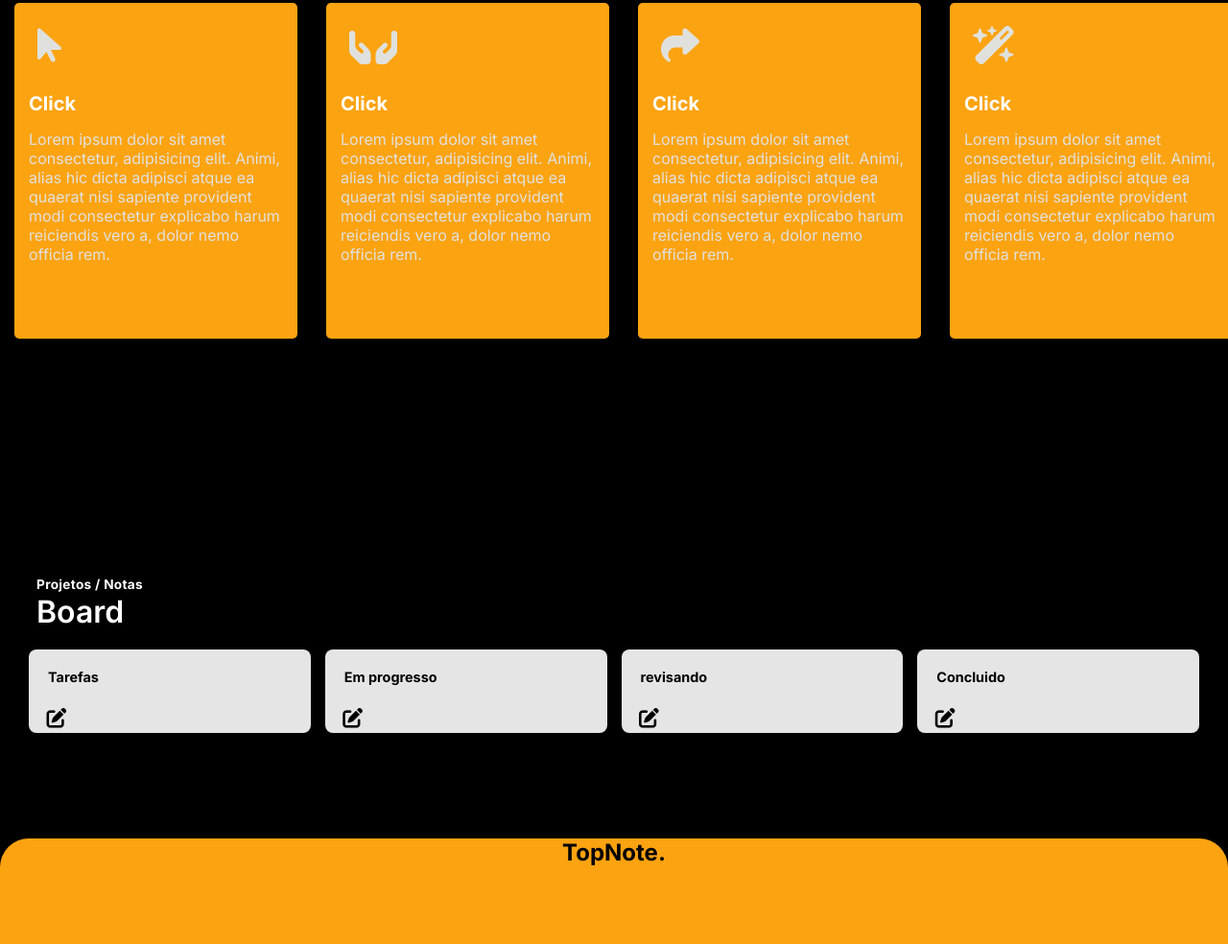
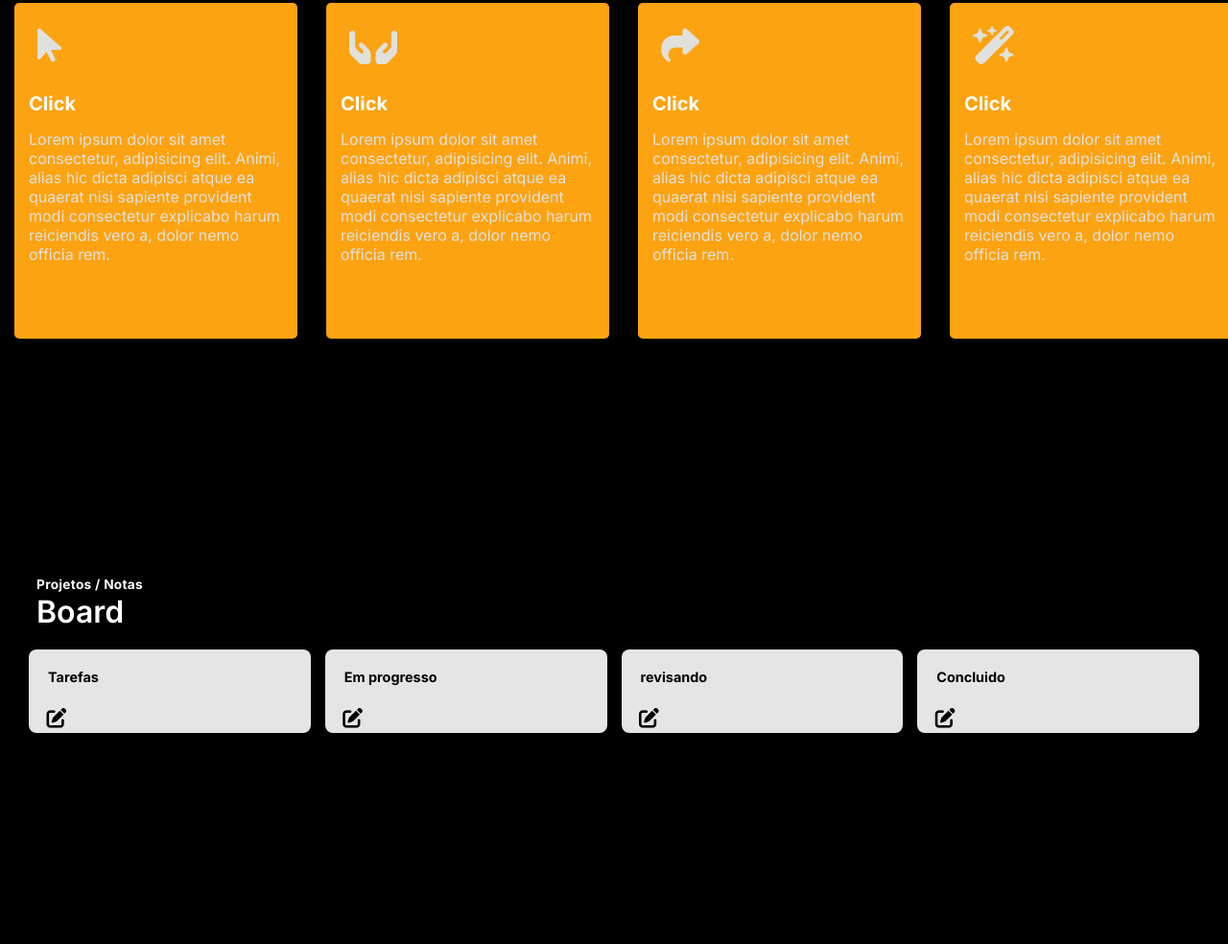
Before and after one commit to BrandonOficial/TopNote, a plain HTML site: page index.html in a window 1280 px wide. Shown: the part 952-1936 px from the top of the page at 96% size. After the commit the page ends 1826 px from the top, so only its background shows below. Drawn offline with nearby package versions, Linux system fonts and the light colour scheme.

Commit message:
Update index.html

```diff
--- a/index.html
+++ b/index.html
@@ -140,12 +140,6 @@
         </section>
       </section>
     </main>
-
-    <footer>
-        <div class="footer-f">
-            <h2>TopNote.</h2>
-        </div>
-    </footer>
     <!-- swiper CSS-->
     <script src="https://cdnjs.cloudflare.com/ajax/libs/Swiper/11.0.5/swiper-bundle.min.js"></script>
     <script src="script.js"></script>
```
